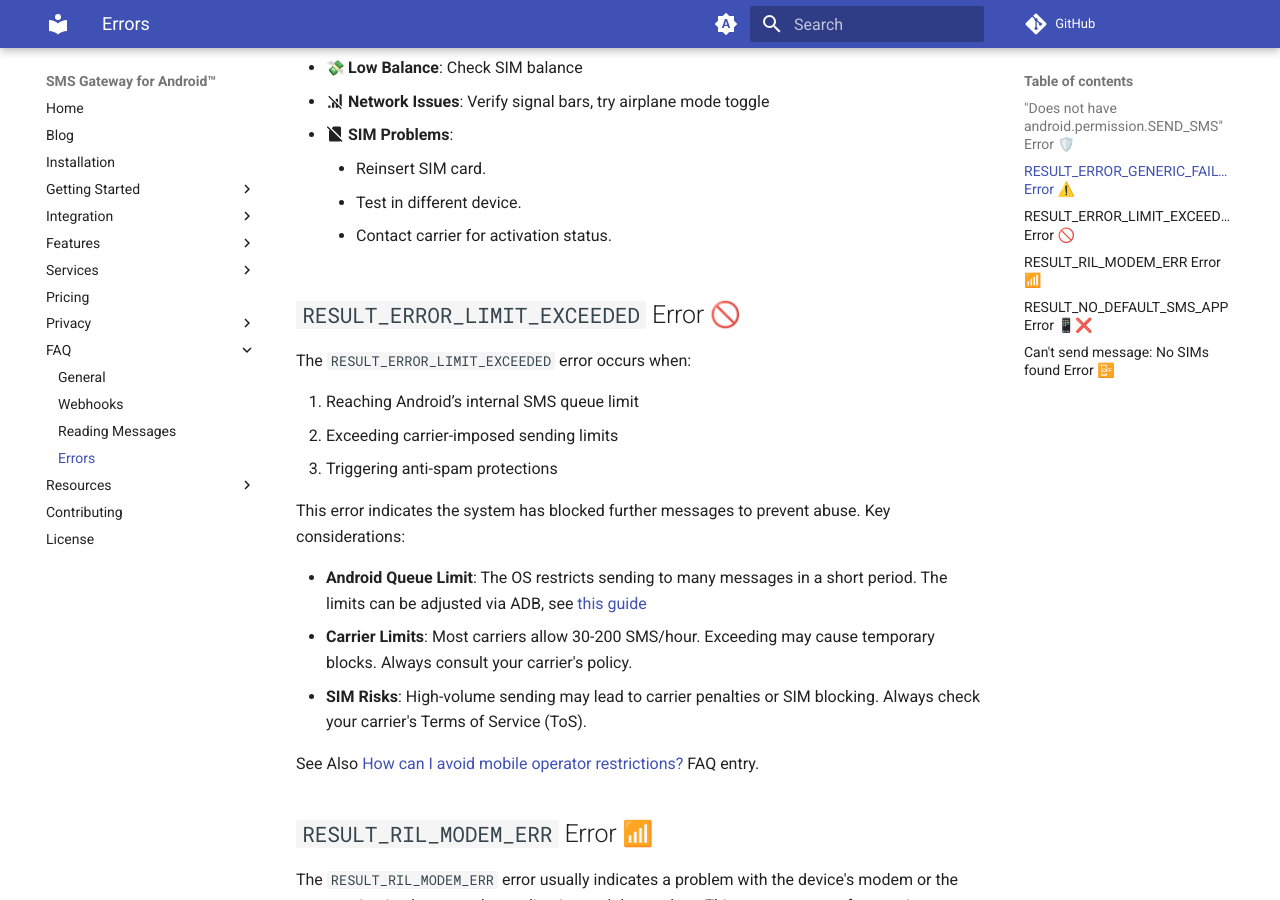
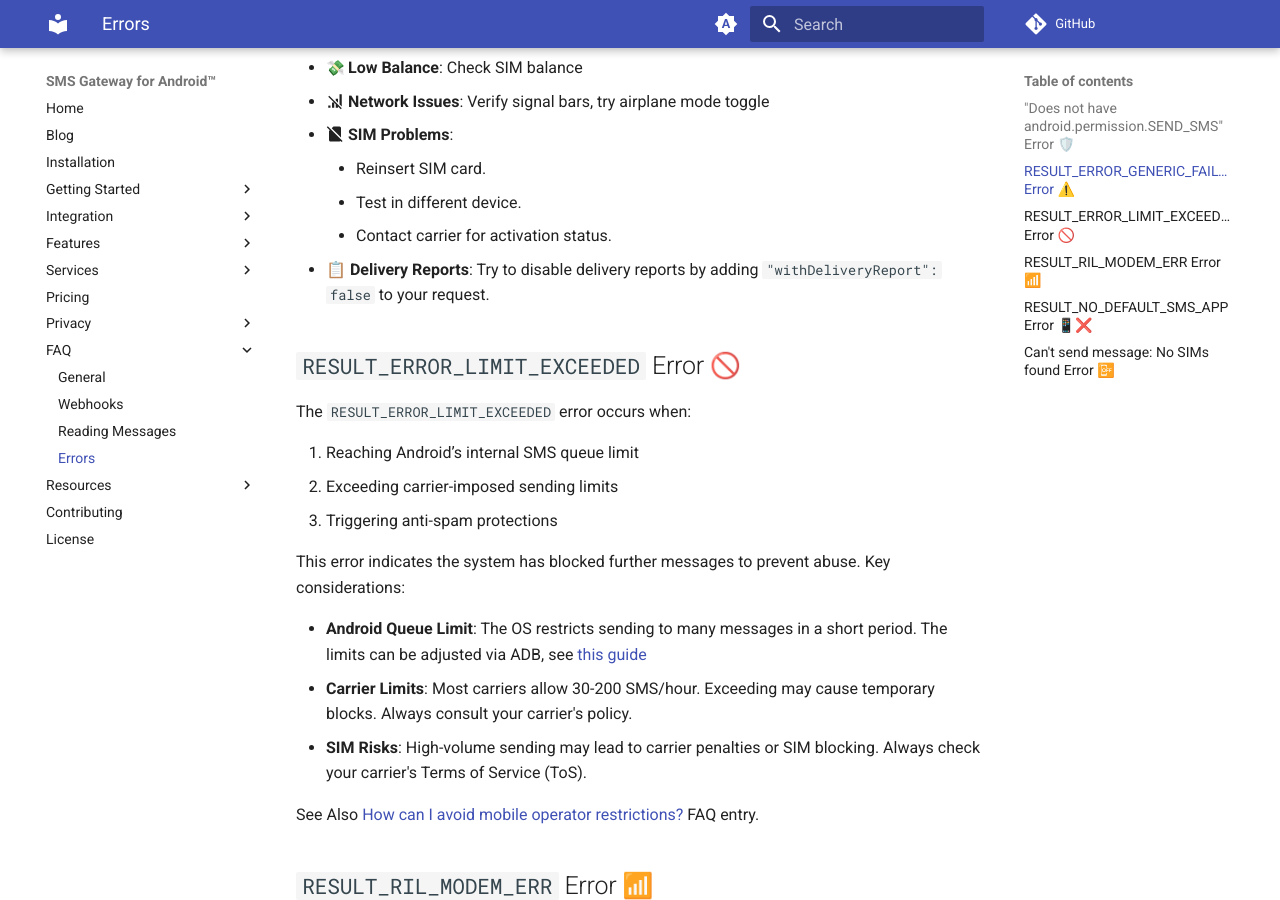
Before and after one commit to android-sms-gateway/docs-web, an MkDocs documentation site: the page built from docs/faq/errors.md, in a window 1280 px wide and 900 px high, scrolled down 733 px. Built offline with MkDocs 1.6.1 and Material for MkDocs 9.7.7, drawn with Linux system fonts in a browser that asks for light colours; emoji names are drawn with the system emoji font; comment, search, counter and statistics services are not loaded.

Commit message:
[faq] add delivery reports case to the generic failure error

```diff
--- a/docs/faq/errors.md
+++ b/docs/faq/errors.md
@@ -26,6 +26,7 @@ The `RESULT_ERROR_GENERIC_FAILURE` error can occur for various reasons:
     - Reinsert SIM card.
     - Test in different device.
     - Contact carrier for activation status.
+- 📋 **Delivery Reports**: Try to disable delivery reports by adding `"withDeliveryReport": false` to your request.
 
 ## `RESULT_ERROR_LIMIT_EXCEEDED` Error 🚫
 
```
